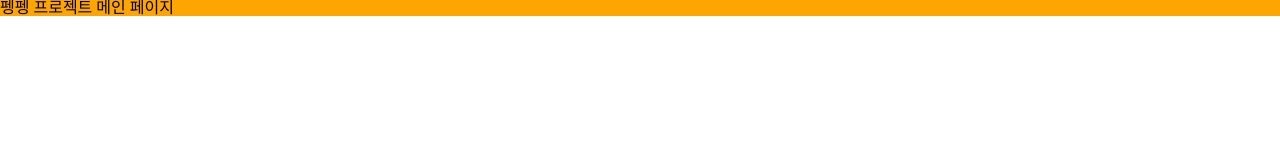
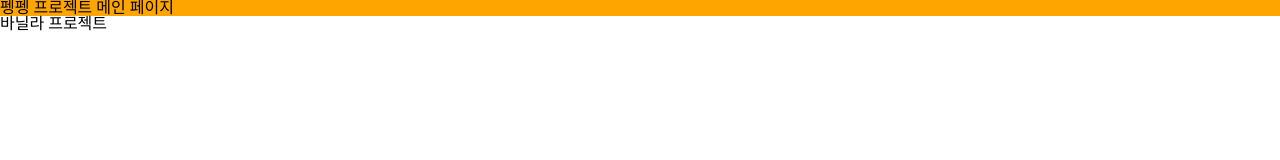
Before and after one commit to leeginger/team-project, a website built with Vite: page index.html in a window 1280 px wide. Built offline with nearby package versions, Linux system fonts and the light colour scheme.

Commit message:
[Feat] 제목 추가
- 마크업 구조에 필요한 대제목 추가
- 본문 콘텐츠로 분리

Resolved #2

```diff
--- a/index.html
+++ b/index.html
@@ -11,5 +11,6 @@
   </head>
   <body>
     <div id="app">펭펭 프로젝트 메인 페이지</div>
+    <h1>바닐라 프로젝트</h1>
   </body>
 </html>
```
